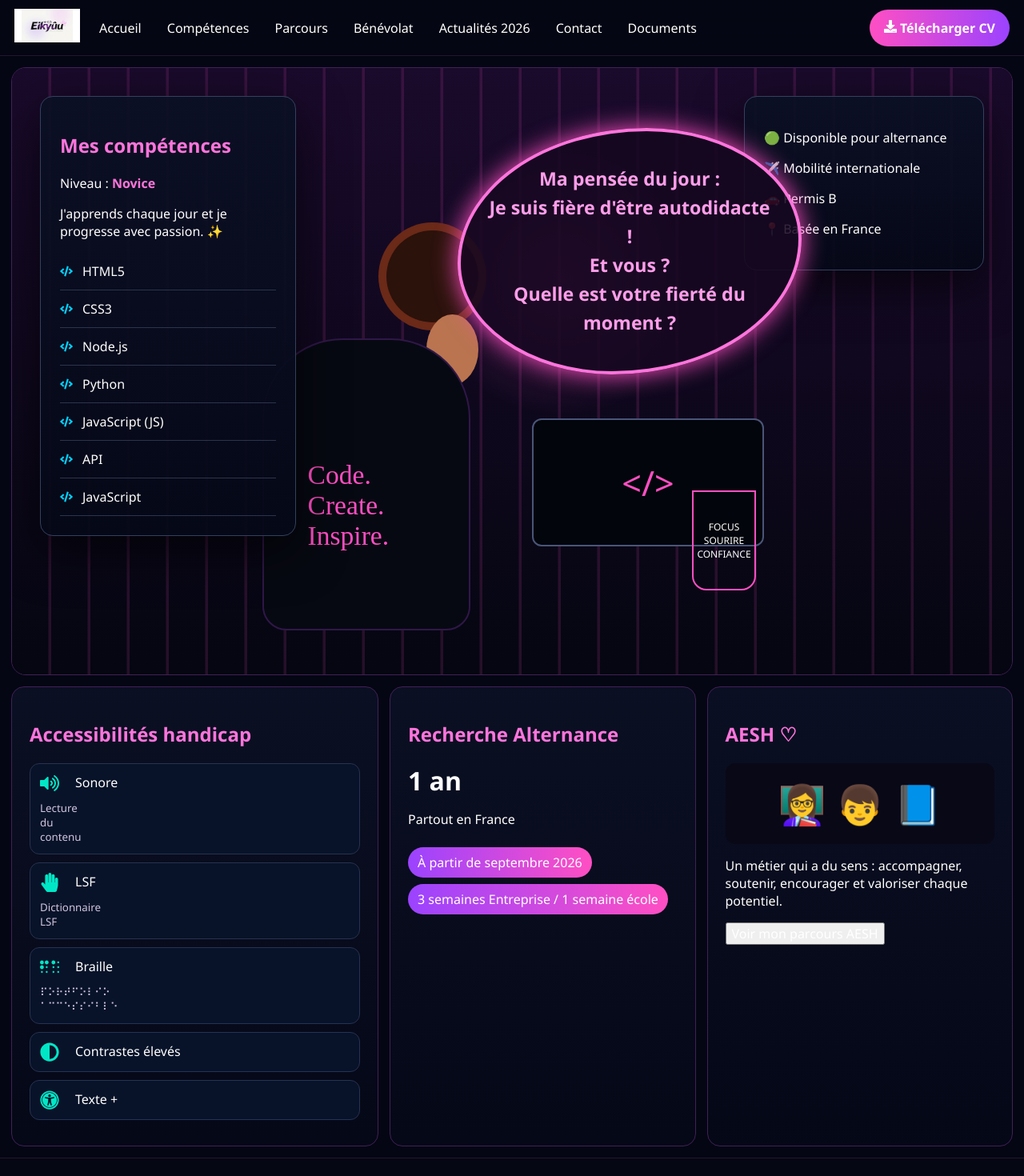
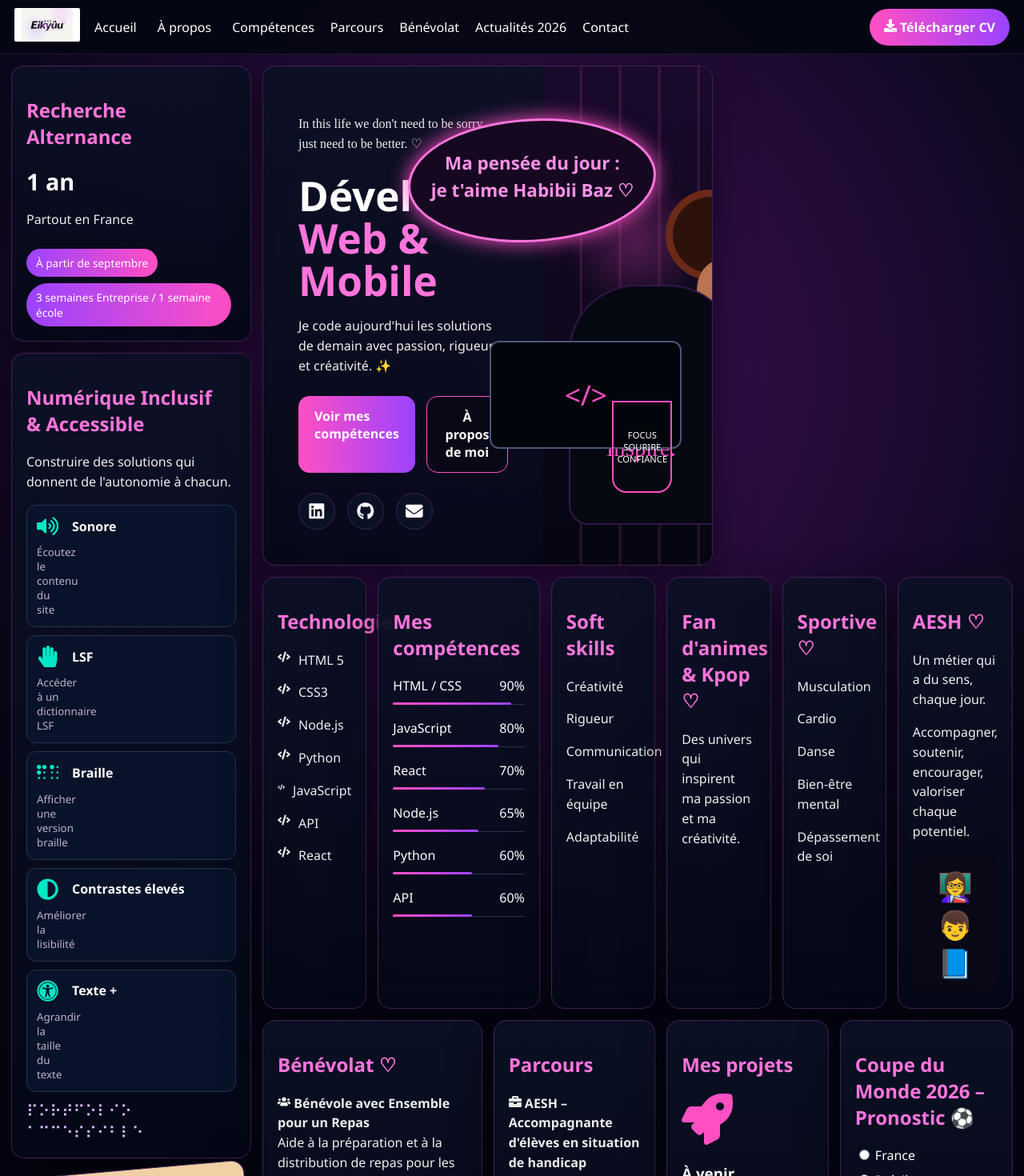
Before and after one commit to Khouloud-CHARNI/Portfolio-khouloud-CHARNI, a React (Vite) app: page / in a window 1280 px wide. Shown: the top 1470 px of the page at 80% size. Built offline with nearby package versions, Linux system fonts and the light colour scheme.

Commit message:
Version definitive portfolio

```diff
--- a/src/main.jsx
+++ b/src/main.jsx
@@ -1,10 +1,6 @@
 import React, { useMemo, useState } from "react";
 import { createRoot } from "react-dom/client";
-import {
-  FaLinkedin, FaGithub, FaEnvelope, FaWhatsapp, FaPhone, FaDownload,
-  FaVolumeUp, FaBraille, FaHandPaper, FaAdjust, FaUniversalAccess,
-  FaCode, FaHeart, FaGraduationCap, FaBriefcase, FaUsers, FaRocket
-} from "react-icons/fa";
+import { FaLinkedin, FaGithub, FaEnvelope, FaWhatsapp, FaPhone, FaDownload, FaVolumeUp, FaBraille, FaHandPaper, FaAdjust, FaUniversalAccess, FaCode, FaHeart, FaGraduationCap, FaBriefcase, FaUsers, FaRocket } from "react-icons/fa";
 import "./styles.css";
 
 const contacts = {
@@ -16,188 +12,100 @@ const contacts = {
   whatsapp: "https://wa.me/33606696307",
 };
 
-const sections = {
-  competences: "Compétences",
-  parcours: "Parcours",
-  benevolat: "Bénévolat",
-  actualites: "Actualités 2026",
-  contact: "Contact",
-  documents: "Documents"
-};
+function App() {
+  const [aboutOpen, setAboutOpen] = useState(false);
+  const [vote, setVote] = useState("");
+  const braille = useMemo(() => "⠏⠕⠗⠞⠋⠕⠇⠊⠕ ⠁⠉⠉⠑⠎⠎⠊⠃⠇⠑", []);
 
-function speakSite() {
-  if (!window.speechSynthesis) return;
-  window.speechSynthesis.cancel();
-  window.speechSynthesis.speak(
-    new SpeechSynthesisUtterance(
-      "Bienvenue sur le portfolio de Khouloud CHARNI. Portfolio accessible avec outils sonores, braille, langue des signes et contraste."
-    )
-  );
-}
-
-function App() {
-  const [slide, setSlide] = useState(null);
-  const [vote, setVote] = useState("");
-  const [showResults, setShowResults] = useState(false);
-  const braille = useMemo(() => "⠏⠕⠗⠞⠋⠕⠇⠊⠕ ⠁⠉⠉⠑⠎⠎⠊⠃⠇⠑", []);
+  function readText() {
+    if (!window.speechSynthesis) return;
+    window.speechSynthesis.cancel();
+    window.speechSynthesis.speak(new SpeechSynthesisUtterance("Bienvenue sur le portfolio de Khouloud CHARNI. AESH depuis septembre 2024, en reconversion professionnelle vers le développement web et web mobile."));
+  }
 
   return (
     <div className="page">
       <header className="nav">
         <a className="brand" href="#accueil"><img src="/assets/logo-eikyuu.png" alt="Eikyûu" /></a>
         <nav>
-          <button onClick={() => setSlide(null)}>Accueil</button>
-          {Object.entries(sections).map(([key, label]) => (
-            <button key={key} onClick={() => setSlide(key)}>{label}</button>
-          ))}
+          <a href="#accueil">Accueil</a>
+          <button onClick={() => setAboutOpen(true)}>À propos</button>
+          <a href="#competences">Compétences</a>
+          <a href="#parcours">Parcours</a>
+          <a href="#benevolat">Bénévolat</a>
+          <a href="#actualites">Actualités 2026</a>
+          <a href="#contact">Contact</a>
         </nav>
         <a className="cvBtn" href="/documents/CV-Khouloud-CHARNI-Alternance.pdf" download><FaDownload /> Télécharger CV</a>
       </header>
 
-      <main className="homeOnly" id="accueil">
-        <section className="heroFull">
-          <div className="skillsCard">
-            <h2>Mes compétences</h2>
-            <p>Niveau : <b>Novice</b></p>
-            <p>J'apprends chaque jour et je progresse avec passion. ✨</p>
-            {["HTML5", "CSS3", "Node.js", "Python", "JavaScript (JS)", "API", "JavaScript"].map((t) => (
-              <div className="techLine" key={t}><FaCode /> {t}</div>
-            ))}
+      <main className="board" id="accueil">
+        <aside className="leftCol">
+          <section className="panel searchBox">
+            <h2>Recherche Alternance</h2>
+            <strong>1 an</strong>
+            <p>Partout en France</p>
+            <span>À partir de septembre</span>
+            <span>3 semaines Entreprise / 1 semaine école</span>
+          </section>
+
+          <section className="panel accessibility">
+            <h2>Numérique Inclusif<br />& Accessible</h2>
+            <p>Construire des solutions qui donnent de l'autonomie à chacun.</p>
+            <button onClick={readText}><FaVolumeUp /> <b>Sonore</b><small>Écoutez le contenu du site</small></button>
+            <a href="https://dico.elix-lsf.fr/" target="_blank" rel="noreferrer"><FaHandPaper /> <b>LSF</b><small>Accéder à un dictionnaire LSF</small></a>
+            <button><FaBraille /> <b>Braille</b><small>Afficher une version braille</small></button>
+            <button onClick={() => document.body.classList.toggle("contrast")}><FaAdjust /> <b>Contrastes élevés</b><small>Améliorer la lisibilité</small></button>
+            <button onClick={() => document.documentElement.classList.toggle("largeText")}><FaUniversalAccess /> <b>Texte +</b><small>Agrandir la taille du texte</small></button>
+            <div className="braille">{braille}</div>
+          </section>
+
+          <section className="note">Chaque personne mérite un accès égal au savoir et à la technologie. Construisons ensemble un avenir inclusif.</section>
+        </aside>
+
+        <section className="hero panel">
+          <div className="heroText">
+            <p className="quote">In this life we don't need to be sorry,<br />just need to be better. ♡</p>
+            <h1>Développeuse<br /><span>Web & Mobile</span></h1>
+            <p>Je code aujourd'hui les solutions de demain avec passion, rigueur et créativité. ✨</p>
+            <div className="actions">
+              <a href="#competences">Voir mes compétences</a>
+              <button onClick={() => setAboutOpen(true)}>À propos de moi</button>
+            </div>
+            <div className="socials">
+              <a href={contacts.linkedin} target="_blank" rel="noreferrer"><FaLinkedin /></a>
+              <a href={contacts.github} target="_blank" rel="noreferrer"><FaGithub /></a>
+              <a href={`mailto:${contacts.email}`}><FaEnvelope /></a>
+            </div>
           </div>
 
-          <div className="cityScene">
+          <div className="scene">
             <div className="girl"><div className="bun"></div><div className="head"></div><div className="body">Code.<br />Create.<br />Inspire.</div></div>
             <div className="screen">&lt;/&gt;</div>
             <div className="cup">FOCUS<br />SOURIRE<br />CONFIANCE</div>
-            <div className="cloud">
-              Ma pensée du jour :<br />
-              Je suis fière d'être autodidacte !<br />
-              Et vous ?<br />
-              Quelle est votre fierté du moment ?
-            </div>
-          </div>
-
-          <div className="statusCard">
-            <p>🟢 Disponible pour alternance</p>
-            <p>✈️ Mobilité internationale</p>
-            <p>🚗 Permis B</p>
-            <p>📍 Basée en France</p>
+            <div className="cloud">Ma pensée du jour :<br />je t'aime Habibii Baz ♡</div>
           </div>
         </section>
 
-        <section className="accessHome">
-          <div className="accessPanel">
-            <h2>Accessibilités handicap</h2>
-            <button onClick={speakSite}><FaVolumeUp /> Sonore <small>Lecture du contenu</small></button>
-            <a href="https://dico.elix-lsf.fr/" target="_blank" rel="noreferrer"><FaHandPaper /> LSF <small>Dictionnaire LSF</small></a>
-            <button><FaBraille /> Braille <small>{braille}</small></button>
-            <button onClick={() => document.body.classList.toggle("contrast")}><FaAdjust /> Contrastes élevés</button>
-            <button onClick={() => document.documentElement.classList.toggle("largeText")}><FaUniversalAccess /> Texte +</button>
-          </div>
+        <section id="competences" className="panel technologies"><h2>Technologies</h2>{["HTML 5","CSS3","Node.js","Python","JavaScript","API","React"].map(t => <p key={t}><FaCode /> {t}</p>)}</section>
+        <section className="panel skills"><h2>Mes compétences</h2>{[["HTML / CSS",90],["JavaScript",80],["React",70],["Node.js",65],["Python",60],["API",60]].map(([n,v]) => <div className="bar" key={n}><span>{n}</span><em>{v}%</em><i style={{width:`${v}%`}} /></div>)}</section>
+        <section className="panel soft"><h2>Soft skills</h2><p>Créativité</p><p>Rigueur</p><p>Communication</p><p>Travail en équipe</p><p>Adaptabilité</p></section>
+        <section className="panel fan"><h2>Fan d'animes & Kpop ♡</h2><p>Des univers qui inspirent ma passion et ma créativité.</p></section>
+        <section className="panel sportive"><h2>Sportive ♡</h2><p>Musculation</p><p>Cardio</p><p>Danse</p><p>Bien-être mental</p><p>Dépassement de soi</p></section>
+        <section className="panel aesh"><h2>AESH ♡</h2><p>Un métier qui a du sens, chaque jour.</p><p>Accompagner, soutenir, encourager, valoriser chaque potentiel.</p><div className="kid">👩‍🏫 👦 📘</div></section>
 
-          <div className="alternanceBox">
-            <h2>Recherche Alternance</h2>
-            <strong>1 an</strong>
-            <p>Partout en France</p>
-            <span>À partir de septembre 2026</span>
-            <span>3 semaines Entreprise / 1 semaine école</span>
-          </div>
-
-          <div className="aeshPreview">
-            <h2>AESH ♡</h2>
-            <div className="kid">👩‍🏫 👦 📘</div>
-            <p>Un métier qui a du sens : accompagner, soutenir, encourager et valoriser chaque potentiel.</p>
-            <button onClick={() => setSlide("parcours")}>Voir mon parcours AESH</button>
-          </div>
-        </section>
+        <section id="benevolat" className="panel volunteer"><h2>Bénévolat ♡</h2><p><FaUsers /> <b>Bénévole avec Ensemble pour un Repas</b><br />Aide à la préparation et à la distribution de repas pour les personnes dans le besoin.</p><p><FaHeart /> <b>Donatrice pour Ummanitaire Concept</b><br />Participation à des collectes et dons pour aider les populations en difficulté.</p></section>
+        <section id="parcours" className="panel parcours"><h2>Parcours</h2><p><FaBriefcase /> <b>AESH – Accompagnante d'élèves en situation de handicap</b><br />Depuis septembre 2024</p><p><FaGraduationCap /> <b>Formation à venir – 2i Academy Lyon</b><br />RNCP 5 Développeuse Web et Web Mobile</p><p><FaGraduationCap /> Bac Pro ARCU</p><p><FaGraduationCap /> Bac Littéraire</p></section>
+        <section className="panel projects"><h2>Mes projets</h2><FaRocket className="rocket" /><h3>À venir</h3><p>De nouveaux projets verront bientôt le jour.</p></section>
+        <section id="actualites" className="panel poll"><h2>Coupe du Monde 2026 – Pronostic ⚽</h2>{["France","Brésil","Argentine","Allemagne","Portugal","Angleterre","Espagne","Autre"].map(t => <label key={t}><input type="radio" name="vote" onChange={() => setVote(t)} /> {t}</label>)}<button onClick={() => alert(vote ? `Vote enregistré : ${vote}` : "Choisis une équipe.")}>Voter</button></section>
+        <section id="contact" className="panel contact"><h2>Me contacter</h2><a href={contacts.whatsapp}><FaWhatsapp /> WhatsApp</a><a href={`tel:+33${contacts.phone.slice(1)}`}><FaPhone /> {contacts.phoneDisplay}</a><a href={`mailto:${contacts.email}`}><FaEnvelope /> {contacts.email}</a><a href={contacts.linkedin}><FaLinkedin /> LinkedIn</a></section>
       </main>
 
-      {slide && (
-        <div className="overlay">
-          <aside className="slidePanel">
-            <button className="close" onClick={() => setSlide(null)}>×</button>
-            <SlideContent slide={slide} vote={vote} setVote={setVote} showResults={showResults} setShowResults={setShowResults} />
-          </aside>
-        </div>
-      )}
+      {aboutOpen && <div className="overlay" onClick={() => setAboutOpen(false)}><aside className="aboutSlide" onClick={(e) => e.stopPropagation()}><button className="close" onClick={() => setAboutOpen(false)}>×</button><h2>À propos de moi</h2><img src="/assets/photo-khouloud-originale.jpg" alt="Photo originale de Khouloud CHARNI" /><p>AESH actuellement, je suis en reconversion professionnelle vers le développement web et web mobile.</p><p>Je suis admise à 2i Academy à Lyon pour un titre RNCP 5 Développeuse Web et Web Mobile, et je recherche une alternance d'une durée d'un an à partir de septembre.</p><ul><li>AESH depuis septembre 2024</li><li>Bac Littéraire</li><li>Bac Pro ARCU</li><li>Passion : code, design, innovation</li></ul><a href="/documents/Lettre-Motivation-Khouloud-CHARNI.pdf" download>Lire ma lettre de motivation</a></aside></div>}
 
-      <footer>
-        <p><b>NOTIONS :</b> 🇫🇷 Français · 🇬🇧 English · 🇸🇦 العربية · 🇩🇪 Deutsch</p>
-        <p>Plus qu'un métier, une vocation. ♡ Construire un monde digital plus inclusif, humain et inspirant.</p>
-      </footer>
+      <footer><p><b>NOTIONS :</b> 🇫🇷 Français · 🇬🇧 English · العربية · 🇩🇪 Deutsch</p><p>Plus qu'un métier, une vocation. ♡ Construire un monde digital plus inclusif, humain et inspirant. ☆</p></footer>
     </div>
   );
 }
 
-function SlideContent({ slide, vote, setVote, showResults, setShowResults }) {
-  if (slide === "competences") return (
-    <>
-      <h1>Compétences</h1>
-      <p>Je suis novice, en reconversion professionnelle, mais je sais utiliser et pratiquer :</p>
-      <div className="gridCards">
-        {["HTML5", "CSS3", "Node.js", "Python", "JS", "JavaScript", "API", "React"].map((t) => <div className="smallCard" key={t}><FaCode /> {t}</div>)}
-      </div>
-      <p className="noteText">Mon objectif : progresser chaque jour et transformer mes apprentissages en projets concrets.</p>
-    </>
-  );
-
-  if (slide === "parcours") return (
-    <>
-      <h1>Parcours & AESH</h1>
-      <img className="aeshImage" src="/assets/banner-reference.jpg" alt="Illustration AESH et enfant" />
-      <p><FaBriefcase /> <b>AESH – Accompagnante d'élèves en situation de handicap</b><br />Depuis septembre 2024</p>
-      <p>Le métier d'AESH consiste à accompagner les élèves en situation de handicap dans leur autonomie, leur apprentissage, leur confiance et leur inclusion à l'école.</p>
-      <p><FaGraduationCap /> <b>Formation à venir – 2i Academy Lyon</b><br />RNCP 5 Développeuse Web et Web Mobile.</p>
-      <p><FaGraduationCap /> Bac Littéraire</p>
-      <p><FaGraduationCap /> Bac Pro ARCU</p>
-    </>
-  );
-
-  if (slide === "benevolat") return (
-    <>
-      <h1>Bénévolat</h1>
-      <div className="mission"><FaUsers /><p><b>Ensemble pour un Repas</b><br />Aide à la préparation et à la distribution de repas pour les personnes dans le besoin.</p></div>
-      <div className="mission"><FaHeart /><p><b>Ummanitaire Concept</b><br />Donatrice et soutien à des actions solidaires.</p></div>
-    </>
-  );
-
-  if (slide === "actualites") {
-    const results = [
-      ["France", "34%"], ["Brésil", "21%"], ["Argentine", "18%"], ["Portugal", "12%"], ["Espagne", "8%"], ["Autre", "7%"]
-    ];
-    return (
-      <>
-        <h1>Coupe du Monde 2026</h1>
-        <p>Pronostic : quel pays va gagner ?</p>
-        {["France", "Brésil", "Argentine", "Allemagne", "Portugal", "Angleterre", "Espagne", "Autre"].map((t) => (
-          <label className="voteLine" key={t}><input type="radio" name="vote" checked={vote === t} onChange={() => setVote(t)} /> {t}</label>
-        ))}
-        <button className="mainBtn" onClick={() => alert(vote ? `Vote enregistré : ${vote}` : "Choisis une équipe avant de voter.")}>Voter</button>
-        <button className="ghostBtn" onClick={() => setShowResults(true)}>Voir les résultats</button>
-        {showResults && <div className="results">{results.map(([team, score]) => <p key={team}><span>{team}</span><b>{score}</b></p>)}</div>}
-      </>
-    );
-  }
-
-  if (slide === "contact") return (
-    <>
-      <h1>Contact</h1>
-      <a className="contactLine" href={contacts.whatsapp}><FaWhatsapp /> WhatsApp</a>
-      <a className="contactLine" href={`tel:+33${contacts.phone.slice(1)}`}><FaPhone /> {contacts.phoneDisplay}</a>
-      <a className="contactLine" href={`mailto:${contacts.email}`}><FaEnvelope /> {contacts.email}</a>
-      <a className="contactLine" href={contacts.linkedin}><FaLinkedin /> LinkedIn</a>
-      <a className="contactLine" href={contacts.github}><FaGithub /> GitHub</a>
-    </>
-  );
-
-  if (slide === "documents") return (
-    <>
-      <h1>Documents</h1>
-      <a className="contactLine" href="/documents/CV-Khouloud-CHARNI-Alternance.pdf" download><FaDownload /> Télécharger mon CV</a>
-      <a className="contactLine" href="/documents/Lettre-Motivation-Khouloud-CHARNI.pdf" download><FaDownload /> Télécharger ma lettre de motivation</a>
-      <div className="coming"><FaRocket /><h2>Projet à venir</h2><p>De nouveaux projets verront bientôt le jour.</p></div>
-    </>
-  );
-}
-
 createRoot(document.getElementById("root")).render(<App />);
```
Also changed, not shown: README_PATCH.txt, src/styles.css.
